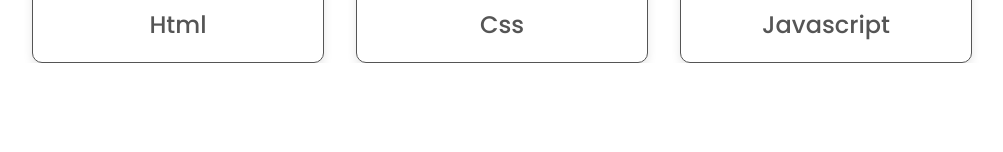
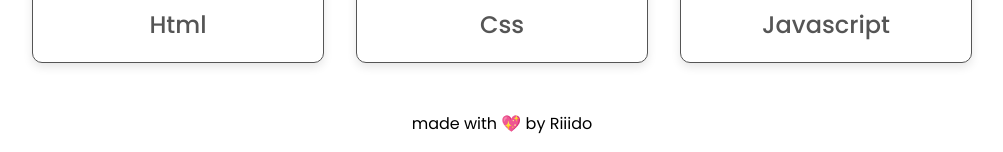
Before and after one commit to just-npc/my-portofolio, a plain HTML site: page index.html in a window 1280 px wide. Shown: the part 1232-1384 px from the top of the page, without its empty margins (138-1141 px from the left). Before the commit the page ends 1295 px from the top, so only its background shows below. Drawn offline with Linux system fonts and the light colour scheme.

Commit message:
add footer

```diff
--- a/index.html
+++ b/index.html
@@ -26,7 +26,7 @@
           playing some casual games also likes coffee too.</p>
       </div>
 
-      </div>
+    </article>
     <article class="techstack">
       <h3>Techstack</h3>
       <!-- tambah gambar html, css, js -->
@@ -60,8 +60,10 @@
         </div>
 
       </div>
-        </div>
+    </article>
   </main>
+
+  <footer>made with 💖 by Riiido</footer>
 </body>
 
 </html>
--- a/style.css
+++ b/style.css
@@ -113,6 +113,11 @@ div.wrapper > p {
   color: #555;
 }
 
+footer {
+  text-align: center;
+  margin: 2rem 0 0 0;
+  padding: 1rem;
+}
 
 /* ! responsive css */
 @media screen and (max-width: 768px) {
```
Lines whose indentation alone changed are shown as unchanged.
